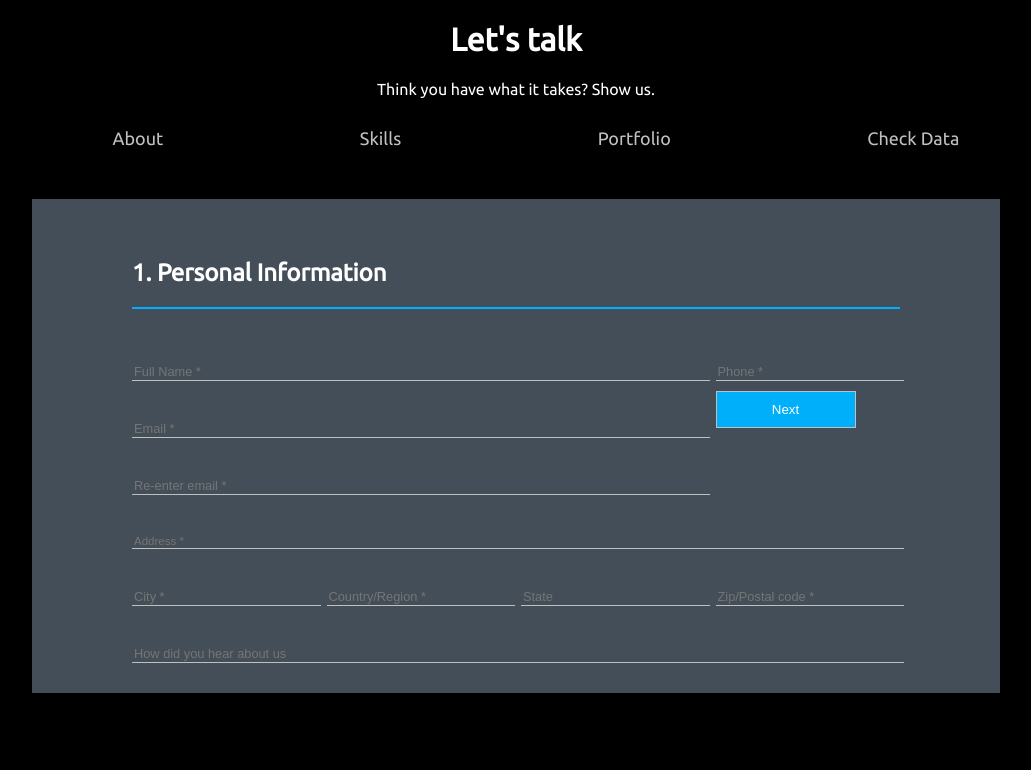
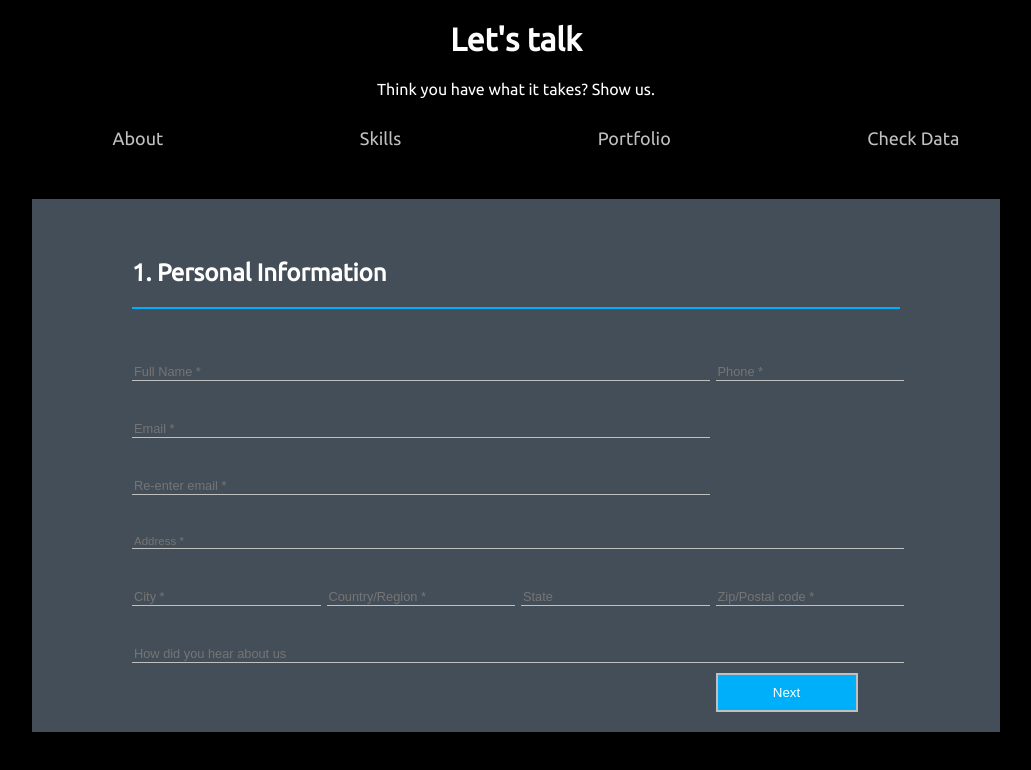
Before and after one commit to Ditiite/web, a React (Create React App) app: page /about in a window 1280 px wide. Shown: the top 770 px of the page, without its empty margins (124-1155 px from the left). Built offline with nearby package versions, Linux system fonts and the light colour scheme.

Commit message:
Add style to the next button

```diff
--- a/src/components/About.jsx
+++ b/src/components/About.jsx
@@ -31,7 +31,7 @@ export class About extends Component {
                 zip: false
             }
         }
-        // this.handleSubmit = this.handleSubmit.bind(this);
+
     }
 
     handleChange = e => {
@@ -42,7 +42,6 @@ export class About extends Component {
         this.setState({
             [e.target.name]: e.target.value
         })
-        //console.log(this.state);
     }
 
     handleSubmit = e => {
@@ -130,8 +129,8 @@ export class About extends Component {
                         );
                     })
                 }
-                <Link to="/skills" >
-                    <button type="submit" className="submit" disabled={this.isSubmitDisabled(error)}>
+                <Link to="/skills" className="submit">
+                    <button type="submit" disabled={this.isSubmitDisabled(error)}>
                         Next
                     </button>
                 </Link>
--- a/src/components/Form.jsx
+++ b/src/components/Form.jsx
@@ -21,11 +21,10 @@ export class Form extends Component {
     render() {
         console.log('Thi is from parent render', this.state.inputFields);
         return (
-            <div>
+            <React.Fragment>
                 <Route exact path="/about" render={() => (
                     <About
                         onChange={inputFields => this.onChange(inputFields)}
-                    // isSubmitDisabled={this.isSubmitDisableds}
                     />
                 )}
                 />
@@ -42,7 +41,7 @@ export class Form extends Component {
                         inputFields={this.state} />
                 )}
                 />
-            </div>
+            </React.Fragment>
         );
     }
 }
--- a/src/css/newStyle.css
+++ b/src/css/newStyle.css
@@ -1,7 +1,7 @@
 /* __________NEW WAY________________*/
 .info {
     display: grid;
-    grid-template-columns: 1fr 1fr 1fr 1fr;
+    grid-template-columns: repeat(4, 1fr);
     grid-template-areas:
         "title title title title"
         "name name name phone"
@@ -15,7 +15,10 @@
 }
 
 .info h2 { grid-area: title; }
-.submit { grid-area: button; }
+.submit {
+    grid-area: button;
+    width: 100px;
+}
 
 #name { grid-area: name; }
 
@@ -43,3 +46,19 @@
 #state { grid-area: state; }
 
 #heardAboutUs { grid-area: heardAboutUs; }
+
+button {
+    background: transparent;
+    padding: 10px 20px;
+    color: white;
+    border: 1px solid rgb(192, 192, 192);
+    width: 140px;
+}
+
+.submit {
+    background-color: #00aff9;
+    color: white;
+    border: 1px solid rgb(192, 192, 192);
+    width: 140px;
+    cursor: pointer;
+}
--- a/src/css/styles.css
+++ b/src/css/styles.css
@@ -210,15 +210,6 @@ input[type="radio"]:checked + label {
     resize: none;
 }
 
-.submit {
-    background-color: #00aff9;
-    padding: 10px 20px;
-    color: white;
-    border: 1px solid rgb(192, 192, 192);
-    width: 140px;
-    cursor: pointer;
-}
-
 .portfolio input:first-of-type {
     background-color: #444e58;
     border: none;
```
